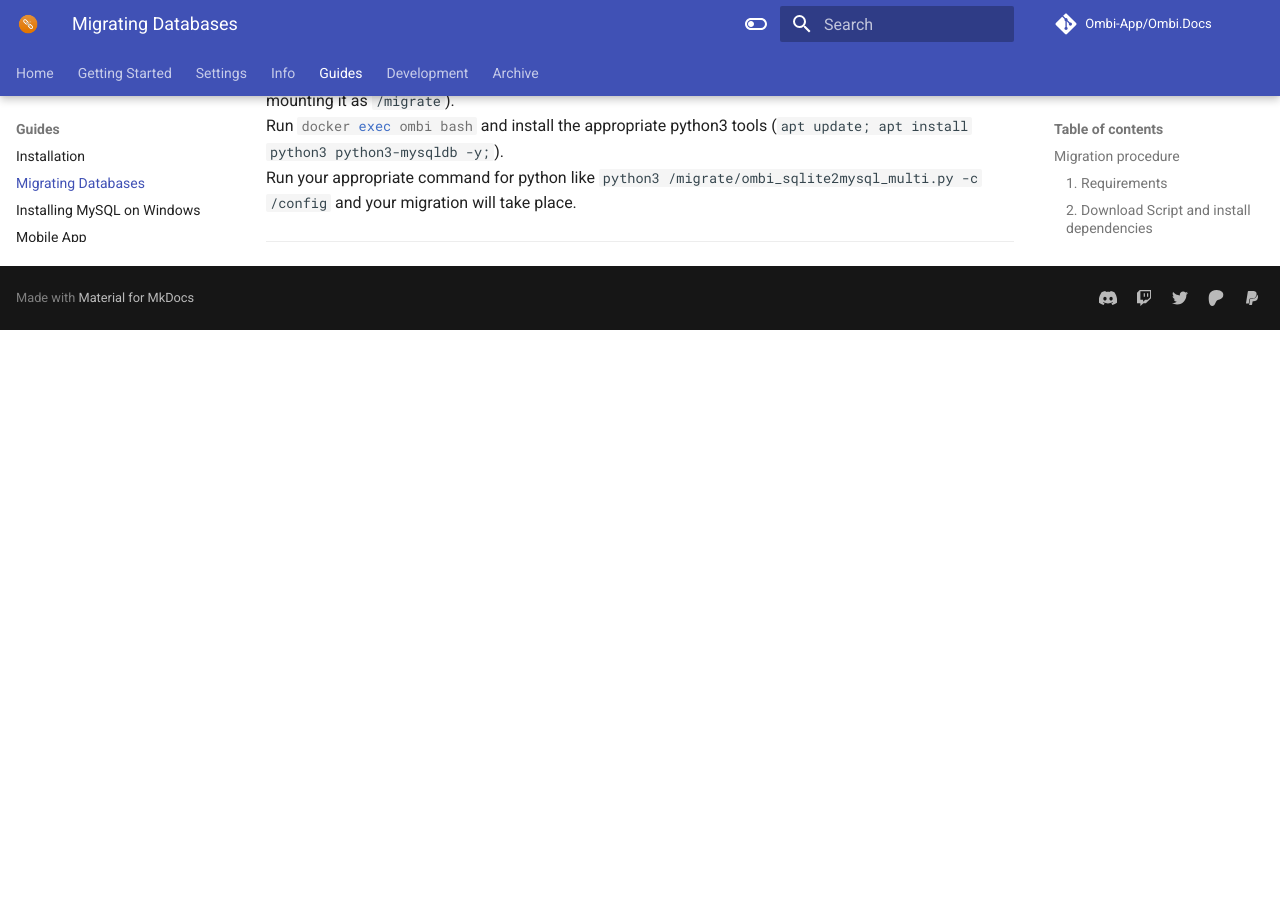
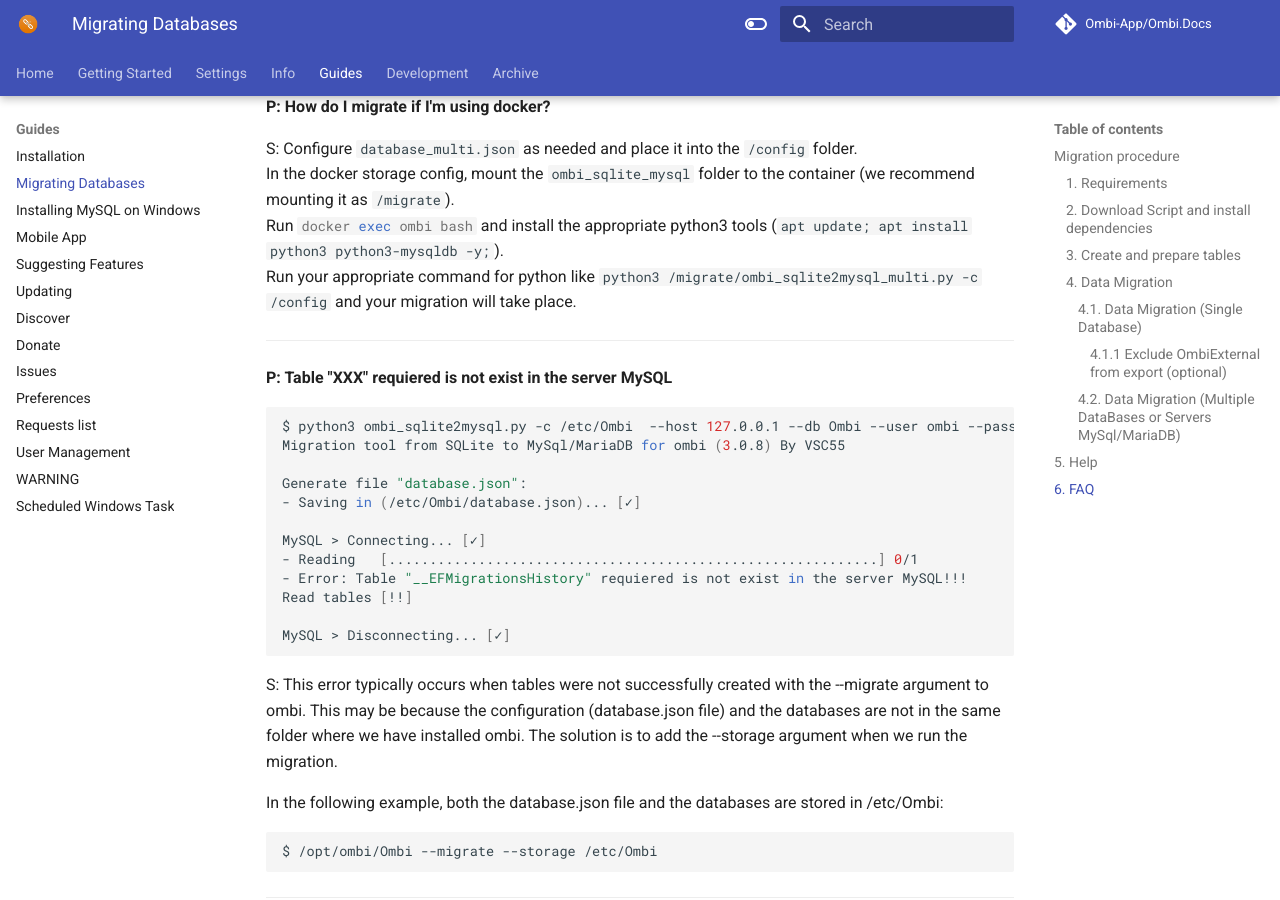
Before and after one commit to Ombi-app/Ombi.Docs, an MkDocs documentation site: the page built from docs/guides/migrating-databases.md, in a window 1280 px wide and 900 px high, scrolled down 10248 px. Built offline with MkDocs 1.6.1 and Material for MkDocs 9.7.7, drawn with Linux system fonts in a browser that asks for light colours; comment, search, counter and statistics services are not loaded; before the commit the page ends 10578 px from its top, so only the background shows below that; some of the changed text lies outside the part shown.

Commit message:
Update migrating-databases.md
Update FAQ possible problem in migration

````diff
--- a/docs/guides/migrating-databases.md
+++ b/docs/guides/migrating-databases.md
@@ -91,6 +91,14 @@
         ```bash
         /opt/ombi/Ombi --migrate
         ```
+
+        Note:
+        If our sqlite database and json configuration files are stored in a different location than the one where we have Ombi installed, we will have to add the --storage argument.
+
+        ```bash
+        /opt/ombi/Ombi --migrate --storage /etc/Ombi
+        ```
+
         Note: We assume that Ombi is installed in '/opt/ombi'. If it is not installed in that location use the corresponding path.
         If you are using docker Ombi is installed in '/opt/ombi'
 
@@ -99,6 +107,15 @@
         C:
         cd C:\Ombi
         ombi --migrate
+        ```
+
+        Note:
+        If our sqlite database and json configuration files are stored in a different location than the one where we have Ombi installed, we will have to add the --storage argument.
+
+        ```batch
+        C:
+        cd C:\Ombi
+        ombi --migrate --storage C:\Ombi
         ```
 
 ### 4. Data Migration
@@ -524,3 +541,27 @@
 Run your appropriate command for python like  `python3 /migrate/ombi_sqlite2mysql_multi.py -c /config` and your migration will take place.
 
 ---
+
+**P: Table "XXX" requiered is not exist in the server MySQL**
+```bash
+$ python3 ombi_sqlite2mysql.py -c /etc/Ombi  --host 127.0.0.1 --db Ombi --user ombi --passwd ombi
+Migration tool from SQLite to MySql/MariaDB for ombi (3.0.8) By VSC55
+
+Generate file "database.json":
+- Saving in (/etc/Ombi/database.json)... [✓]
+
+MySQL > Connecting... [✓]
+- Reading   [............................................................] 0/1
+- Error: Table "__EFMigrationsHistory" requiered is not exist in the server MySQL!!!
+Read tables [!!]
+
+MySQL > Disconnecting... [✓]
+```
+S: This error typically occurs when tables were not successfully created with the --migrate argument to ombi. This may be because the configuration (database.json file) and the databases are not in the same folder where we have installed ombi. The solution is to add the --storage argument when we run the migration.
+
+In the following example, both the database.json file and the databases are stored in /etc/Ombi:
+```bash
+$ /opt/ombi/Ombi --migrate --storage /etc/Ombi
+```
+
+---
````
